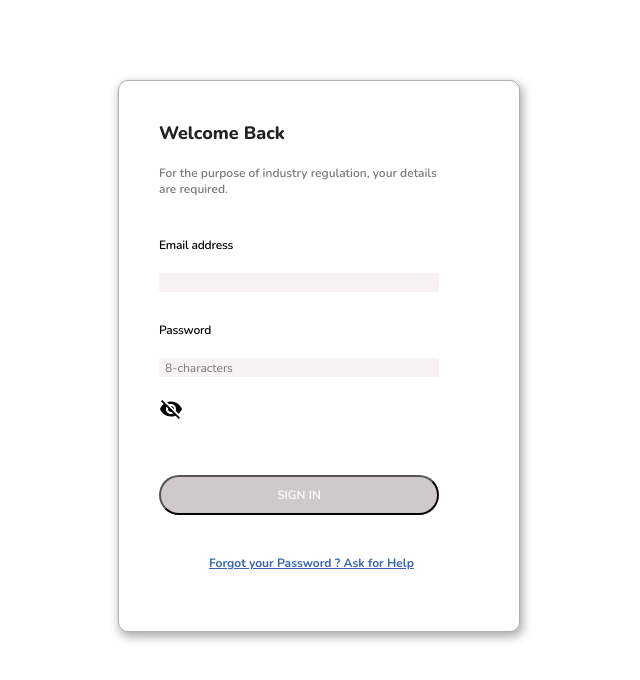
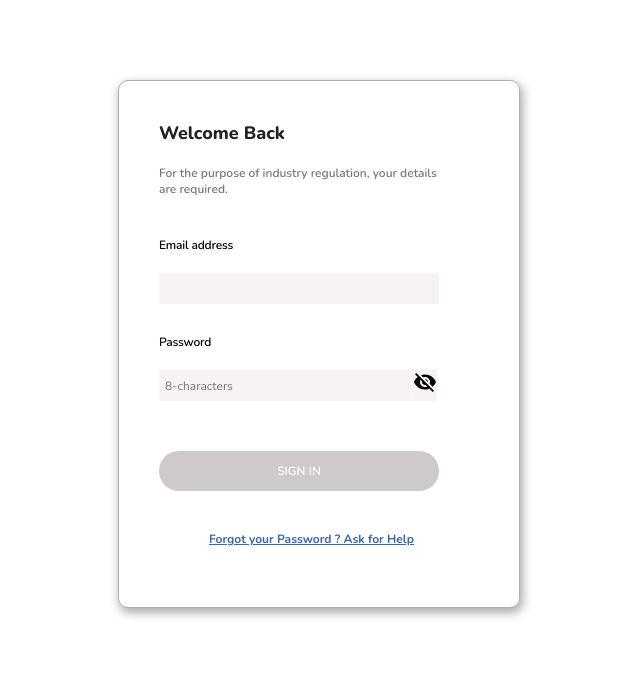
Before and after one commit to danielndubuisi/sterling-dashboard, a React (Create React App) app: page /login in a window 1280 px wide. Shown: the top 680 px of the page, without its empty margins (321-961 px from the left). Built offline with nearby package versions, Linux system fonts and the light colour scheme.

Commit message:
sterling

```diff
--- a/src/pages/login/Login.jsx
+++ b/src/pages/login/Login.jsx
@@ -48,6 +48,7 @@ const Login = () => {
 
           <label className="label">
             Password
+            <div className="flexed">
               <input
                 type="password"
                 onChange={handleChange("password")}
@@ -63,6 +64,7 @@ const Login = () => {
                   )}
                 </>
               </span>
+            </div>
           </label>
           <button type="submit" className="btn">
             SIGN IN
--- a/src/pages/login/login.scss
+++ b/src/pages/login/login.scss
@@ -46,6 +46,21 @@
         flex-direction: column;
         gap: 20px;
 
+        .flexed {
+          display: flex;
+
+          input {
+            width: 90%;
+            outline: none;
+          }
+
+          .icon {
+            background-color: rgba(235, 226, 226, 0.418);
+            font-size: 20px;
+            cursor: pointer;
+          }
+        }
+
         .icon {
           button {
             font-size: 10px;
@@ -60,6 +75,8 @@
         border: 1px solid rgba(255, 245, 245, 0.377);
         border-bottom: none;
         background-color: rgba(235, 226, 226, 0.418);
+        height: 30px;
+        outline: none;
 
         &::placeholder {
           font-size: 12px;
@@ -69,6 +86,7 @@
 
       .btn {
         background-color: rgb(207, 201, 201);
+        border: none;
         color: #fff;
         font-size: 12px;
         height: 40px;
```
Lines whose indentation alone changed are shown as unchanged.
